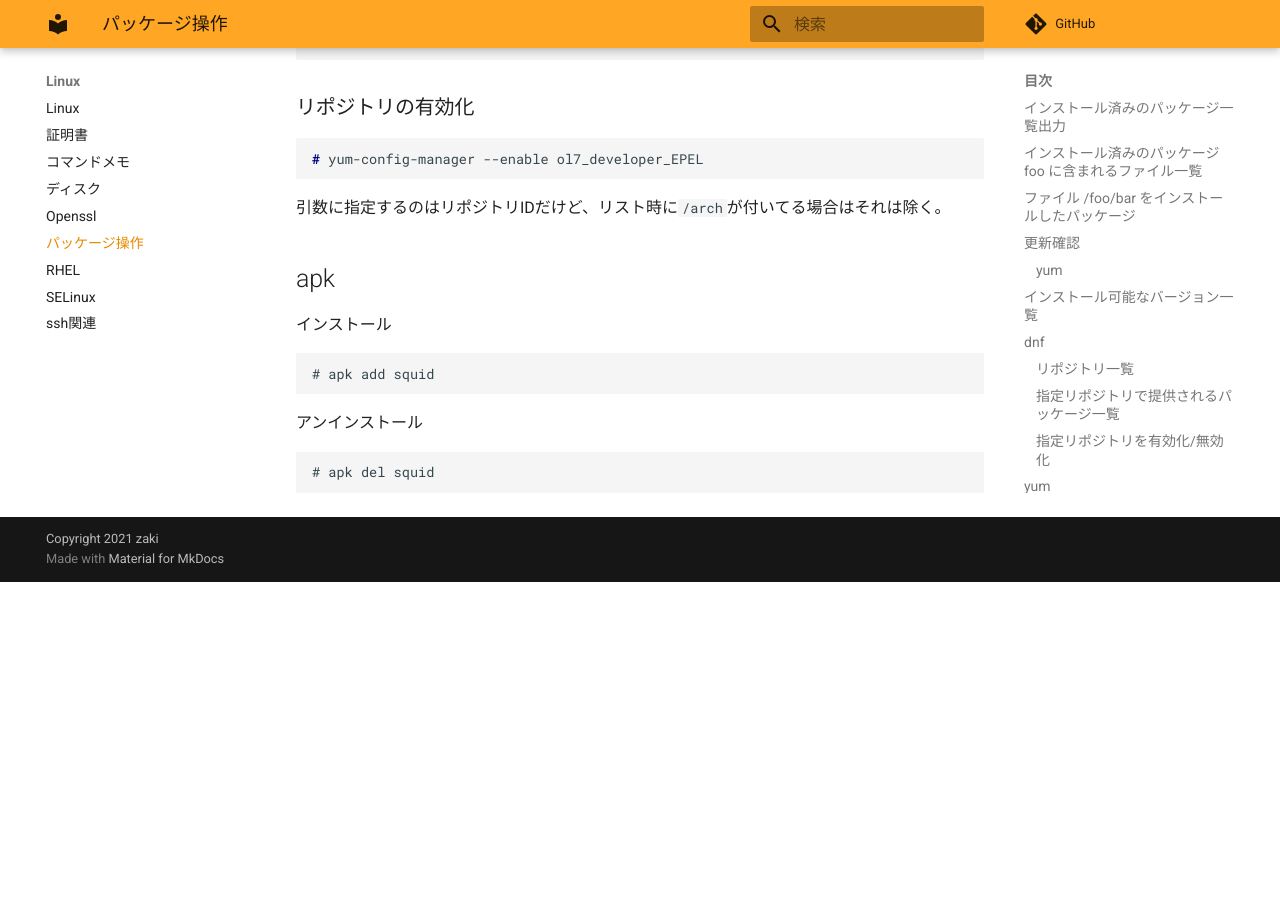
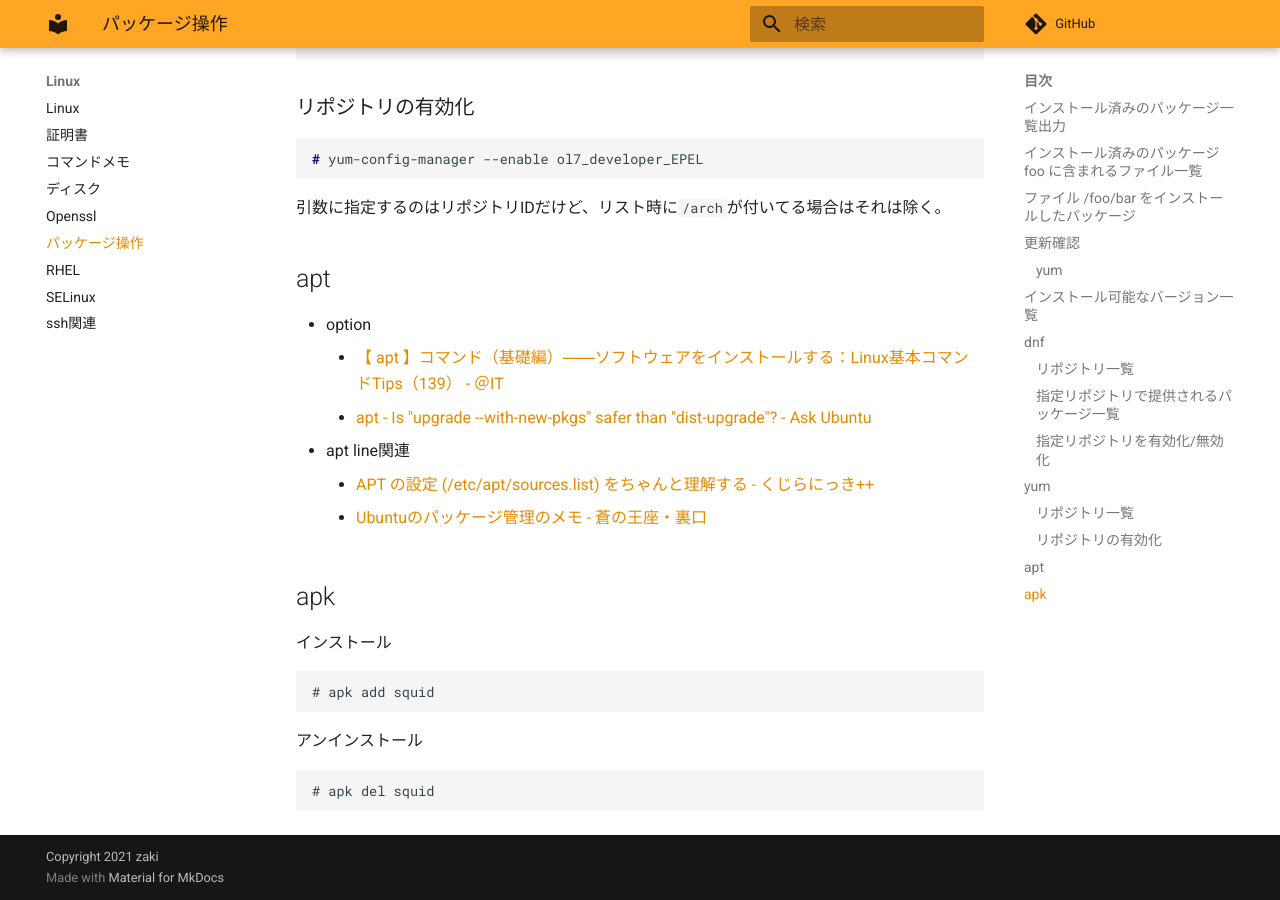
Before and after one commit to zaki-lknr/docs, an MkDocs documentation site: the page built from docs/Linux/package.md, in a window 1280 px wide and 900 px high, scrolled down 2733 px. Built offline with MkDocs 1.6.1 and Material for MkDocs 9.7.7, drawn with Linux system fonts in a browser that asks for light colours; comment, search, counter and statistics services are not loaded; before the commit the page ends 3315 px from its top, so only the background shows below that.

Commit message:
add: linux/package: apt

```diff
--- a/docs/Linux/package.md
+++ b/docs/Linux/package.md
@@ -135,6 +135,16 @@ rhel-8-for-x86_64-baseos-rpms                                      Red Hat Enter
 
 引数に指定するのはリポジトリIDだけど、リスト時に`/arch`が付いてる場合はそれは除く。
 
+## apt
+
+- option
+    - [【 apt 】コマンド（基礎編）――ソフトウェアをインストールする：Linux基本コマンドTips（139） - ＠IT](https://atmarkit.itmedia.co.jp/ait/articles/1708/31/news017.html)
+    - [apt - Is "upgrade --with-new-pkgs" safer than "dist-upgrade"? - Ask Ubuntu](https://askubuntu.com/questions/694403/is-upgrade-with-new-pkgs-safer-than-dist-upgrade)
+- apt line関連
+    - [APT の設定 (/etc/apt/sources.list) をちゃんと理解する - くじらにっき++](https://kujira16.hateblo.jp/entry/2019/10/14/190008)
+    - [Ubuntuのパッケージ管理のメモ - 蒼の王座・裏口](https://sqlazure.jp/r/ubuntu/857/)
+
+
 ## apk
 
 インストール
```
